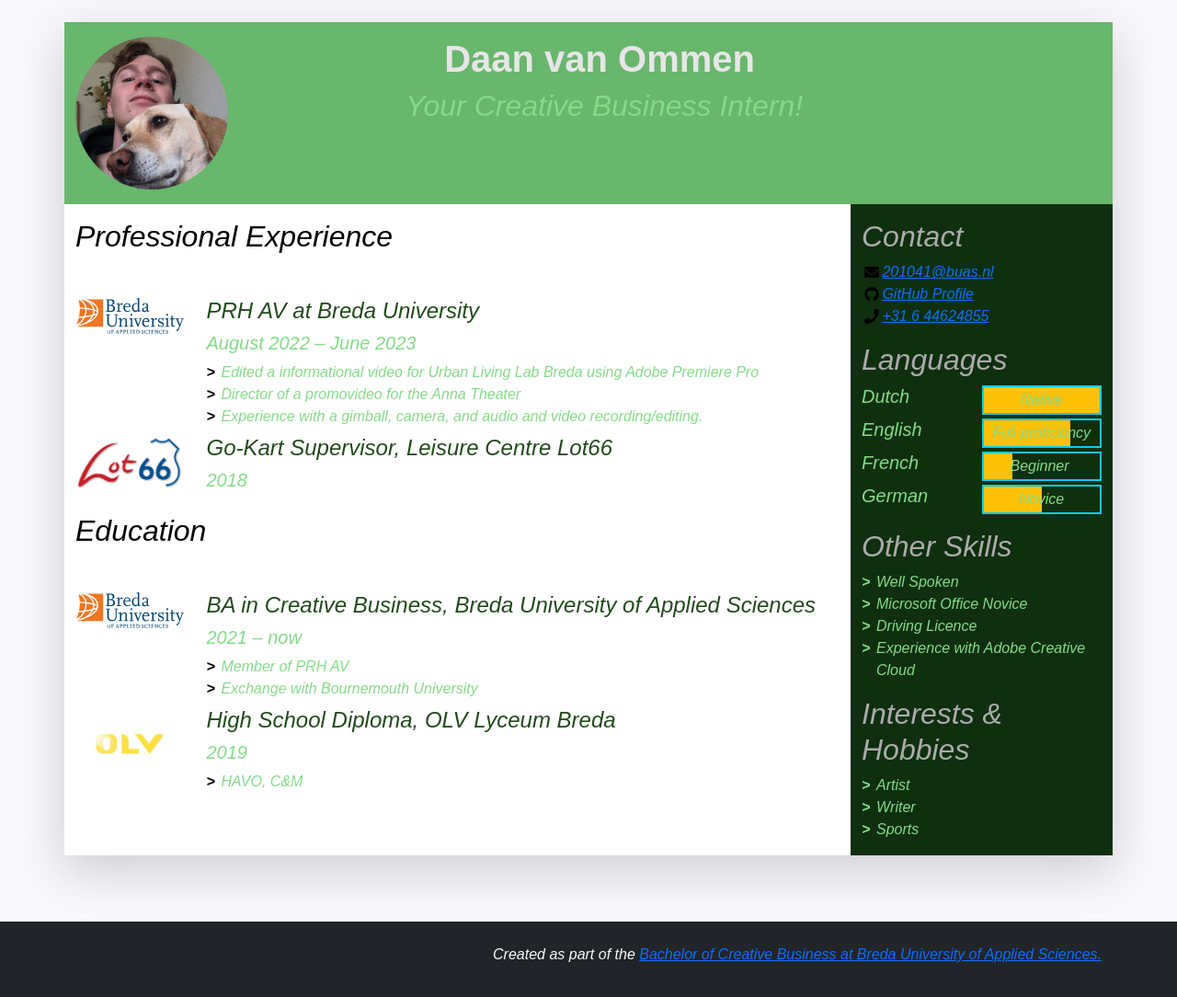
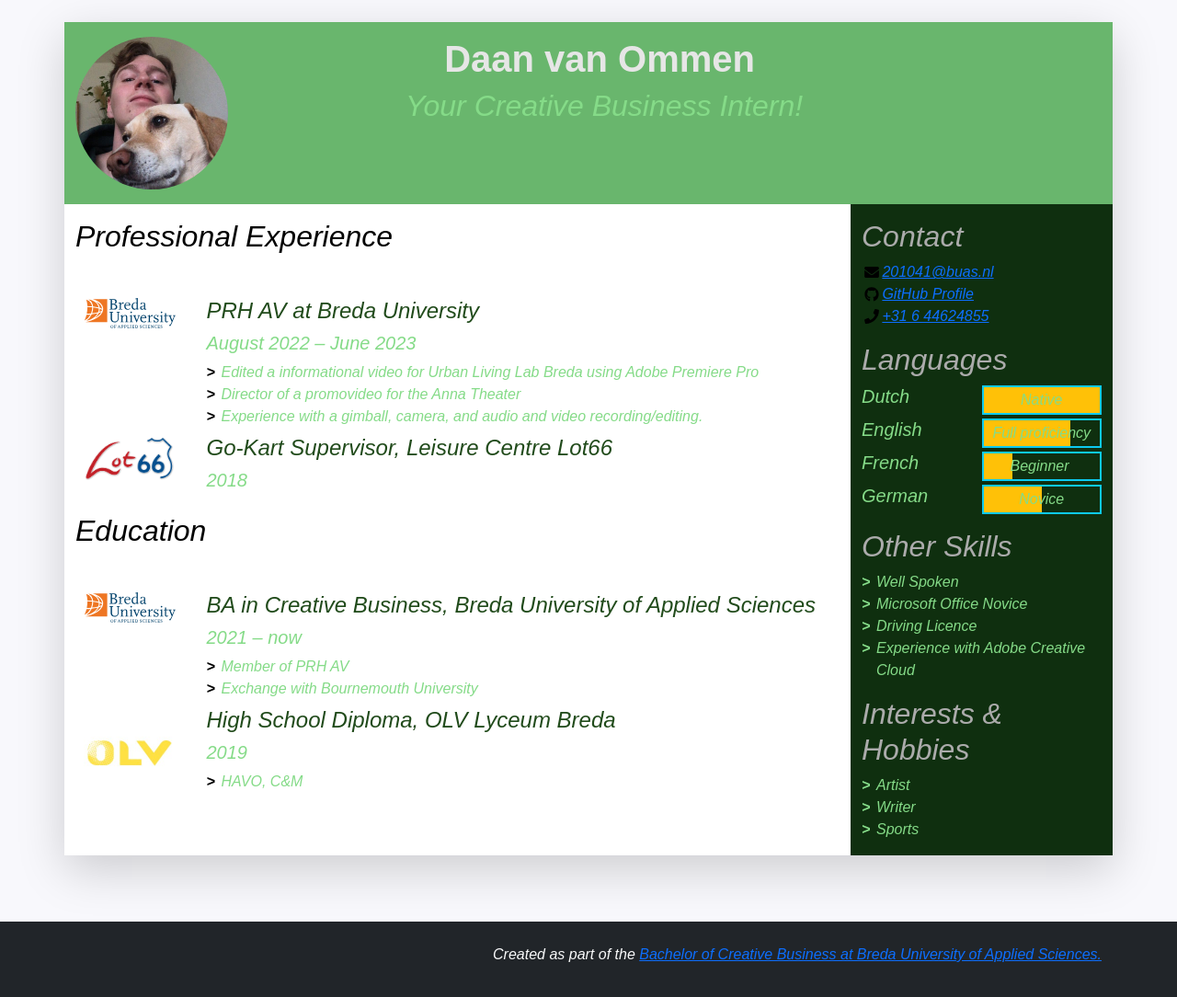
Before and after one commit to Daanvo2702/201041_PRJ4, a plain HTML site: page index.html in a window 1280 px wide. Shown: the whole page at 92% size. Drawn offline with nearby package versions, Linux system fonts and the light colour scheme; a web font is replaced by a local one.

Commit message:
Changed Images

```diff
--- a/index.html
+++ b/index.html
@@ -89,7 +89,7 @@
               <li class="biography-item row mb-2">
                 <!-- We're using a grid inside a grid so we can align logos and text -->
                 <div class="logo-container col-3 col-sm-2 col-md-3 col-lg-2">
-                  <img class="biography-logo mw-100 d-block mx-auto" src="images/schools/logo-buas.svg" alt="Company logo">
+                  <img class="biography-logo mw-100 d-block mx-auto" src="images/schools/logo-buas.svg" alt="Company logo" width="100">
                 </div>
                 <div class="biography-contents col-9 col-sm-10 col-md-9 col-lg-10">
                   <h4 class="color2">PRH AV at Breda University&nbsp;</h4>
@@ -107,7 +107,7 @@
               <li class="biography-item row mb-2">
                 <div class="logo-container col-3 col-sm-2 col-md-3 col-lg-2">
                 <!-- We're using a grid inside a grid so we can align logos and text -->
-                  <img class="biography-logo mw-100 d-block mx-auto" src="images/employers/Lot66-Logo.webp" alt="Company logo">
+                  <img class="biography-logo mw-100 d-block mx-auto" src="images/employers/Lot66-Logo.webp" alt="Company logo" width="100">
                 </div>
                 <div class="biography-contents col-9 col-sm-10 col-md-9 col-lg-10">
                   <h4 class="color2">Go-Kart Supervisor, Leisure Centre Lot66&nbsp;</h4>
@@ -129,7 +129,7 @@
           <!-- Top item in education. And by "top", I mean a Bachelor in Creative Business at BUas. -->
           <li class="biography-item row mb-2">
             <div class="logo-container col-3 col-sm-2 col-md-3 col-lg-2">
-              <img class="biography-logo mw-100 d-block mx-auto" src="images/schools/logo-buas.svg" alt="School logo" width="120">
+              <img class="biography-logo mw-100 d-block mx-auto" src="images/schools/logo-buas.svg" alt="School logo" width="100">
             </div>
             <div class="biography-contents col-9 col-sm-10 col-md-9 col-lg-10">
               <h4 class="color2">BA in Creative Business, Breda University of Applied Sciences</h4>
@@ -146,7 +146,7 @@
           <!-- 2nd item in education -->
           <li class="biography-item row mb-2">
             <div class="logo-container col-3 col-sm-2 col-md-3 col-lg-2">
-              <img class="biography-logo mw-100 d-block mx-auto" src="images/logo olv website.jpeg" alt="School logo" width="80">
+              <img class="biography-logo mw-100 d-block mx-auto" src="images/logo_olv.jpeg" alt="School logo" width="100">
             </div>
             <div class="biography-contents col-9 col-sm-10 col-md-9 col-lg-10">
               <h4 class="color2">High School Diploma, OLV Lyceum Breda</h4>
```
Also changed, not shown: images/logo_olv.jpeg (renamed from images/logo olv website.jpeg).
